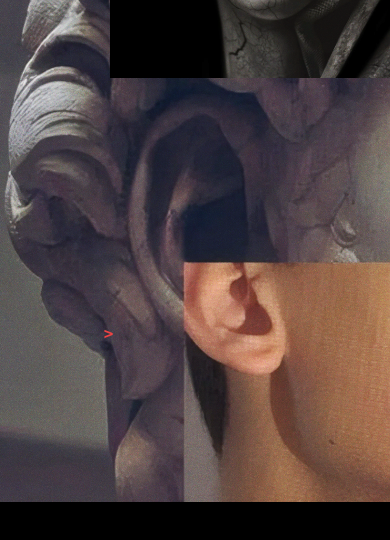
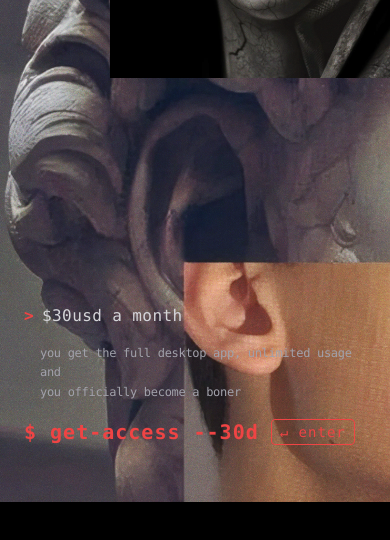
Before and after one commit to vbulgariangymratt-afk/BH-minimal-webpage, a Next.js app: page / in a window 390 px wide. Shown: the part 2831-3371 px from the top of the page. Built offline with nearby package versions, Linux system fonts and the light colour scheme; no server answers; a web font is replaced by a local one.

Commit message:
Make pricing CTA always visible and visually dominant

```diff
--- a/src/components/concept/ConceptPricing.tsx
+++ b/src/components/concept/ConceptPricing.tsx
@@ -11,65 +11,50 @@ interface ConceptPricingProps {
  * ConceptPricing
  *
  * Renders the bottom-right minimal pricing prompt (> $30usd a month), value proposition,
- * and Lemon Squeezy checkout trigger button. Completely isolated from shadows and artwork.
+ * and Lemon Squeezy checkout trigger button. Always fully visible, no scroll-triggered reveal.
  */
 export function ConceptPricing({
-  scrollProgress,
   onPurchaseClick,
   className = '',
 }: ConceptPricingProps) {
   const NOTE_PRICE = `$${PRICING_PLAN.price}usd a month`;
   const NOTE_BODY = "you get the full desktop app, unlimited usage and\nyou officially become a boner";
 
-  // Delay the pricing typewriter so it activates smoothly following the headline reveal
-  const priceProg = Math.max(0, Math.min(1, (scrollProgress - 0.35) / 0.30));
-  const visiblePriceLength = Math.ceil(priceProg * NOTE_PRICE.length);
-  const currentPrice = NOTE_PRICE.slice(0, visiblePriceLength);
-  const isWritingPrice = scrollProgress >= 0.30 && priceProg < 1;
-
-  const bodyProg = Math.max(0, Math.min(1, (scrollProgress - 0.55) / 0.30));
-  const visibleBodyLength = Math.ceil(bodyProg * NOTE_BODY.length);
-  const currentBody = NOTE_BODY.slice(0, visibleBodyLength);
-  const isWritingBody = scrollProgress >= 0.50 && bodyProg < 1;
-
-  const btnOpacity = Math.max(0, Math.min(1, (scrollProgress - 0.70) / 0.22));
-
   return (
-    <div className={`self-end flex flex-col items-start text-left max-w-md lg:max-w-xl gap-3 z-10 sm:mr-16 md:mr-24 lg:mr-36 xl:mr-44 pb-8 sm:pb-12 lg:pb-16 ${className}`}>
+    <div
+      role="button"
+      tabIndex={0}
+      onClick={onPurchaseClick}
+      onKeyDown={(e) => {
+        if (e.key === 'Enter' || e.key === ' ') {
+          e.preventDefault();
+          onPurchaseClick();
+        }
+      }}
+      className={`cursor-target group self-end flex flex-col items-start text-left max-w-md lg:max-w-xl gap-3 z-10 sm:mr-16 md:mr-24 lg:mr-36 xl:mr-44 pb-8 sm:pb-12 lg:pb-16 cursor-pointer select-none transition-opacity focus:outline-none ${className}`}
+      aria-label="Purchase Backbone subscription"
+    >
       {/* Level 0: Price Prompt */}
-      <div className="min-h-[2rem] flex items-center gap-2 font-mono text-base sm:text-lg md:text-xl text-white tracking-wide">
-        <span className="text-red-500 font-bold">&gt;</span>
-        <span className="font-semibold">{currentPrice}</span>
-        {isWritingPrice && (
-          <span className="inline-block w-2 h-4.5 bg-red-500 animate-pulse ml-0.5" />
-        )}
+      <div className="min-h-[2rem] flex items-center gap-2 font-mono text-base sm:text-lg md:text-xl text-zinc-300 tracking-wide">
+        <span className="text-red-500 font-bold group-hover:translate-x-0.5 transition-transform">&gt;</span>
+        <span className="font-medium">{NOTE_PRICE}</span>
       </div>
 
       {/* Level 1: Value Proposition (Indented Body with Monospace Code Font) */}
-      <div className="min-h-[3rem] flex items-center pl-4 sm:pl-5">
-        <p className="font-mono text-xs sm:text-[13px] md:text-[14px] text-zinc-300 leading-relaxed max-w-md whitespace-pre-line font-normal tracking-tight">
-          {currentBody}
-          {isWritingBody && (
-            <span className="inline-block w-1.5 h-4 bg-red-500 ml-1 animate-pulse align-middle" />
-          )}
+      <div className="flex items-center pl-4 sm:pl-5">
+        <p className="font-mono text-xs sm:text-[13px] md:text-[14px] text-zinc-400 group-hover:text-zinc-100 transition-colors leading-relaxed max-w-md whitespace-pre-line font-normal tracking-tight">
+          {NOTE_BODY}
         </p>
       </div>
 
-      {/* Level 0: Action Button (Aligned flush with > prompt) */}
+      {/* Level 0: Action Button (Aligned flush with > prompt) — heaviest element in the block */}
       <div className="pt-1">
-        <button
-          type="button"
-          onClick={onPurchaseClick}
-          className="font-mono text-sm sm:text-[15px] lowercase tracking-wider text-white underline underline-offset-4 decoration-red-500 hover:decoration-white transition-all flex items-center gap-2.5 cursor-pointer group"
-          style={{
-            opacity: btnOpacity,
-            pointerEvents: 'auto',
-          }}
-        >
-          <span className="text-red-500 font-bold group-hover:translate-x-0.5 transition-transform">$</span>
-          <span>get-access --30d</span>
-          <span className="text-zinc-500 text-xs group-hover:text-zinc-300 select-none">[ ↵ enter ]</span>
-        </button>
+        <div className="font-mono text-xl sm:text-2xl font-bold lowercase tracking-wider text-red-500 group-hover:text-white transition-colors flex items-center gap-3">
+          <span>$ get-access --30d</span>
+          <span className="text-sm font-normal text-red-500 border border-red-500 group-hover:text-white group-hover:border-white transition-colors rounded px-2 py-0.5 select-none">
+            &crarr; enter
+          </span>
+        </div>
       </div>
     </div>
   );
```
